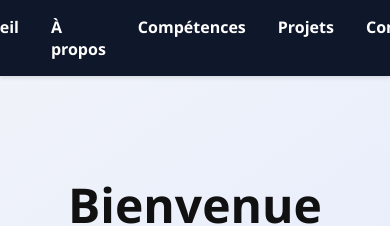
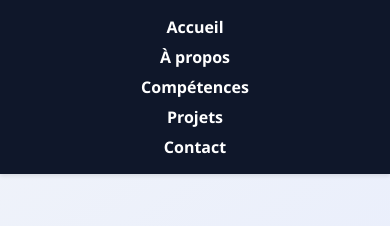
Before and after one commit to ibrahimacamara335/mon-portfolio, a Next.js app: page / in a window 390 px wide. Shown: the top 226 px of the page. Built offline with nearby package versions, Linux system fonts and the light colour scheme.

Commit message:
Appliquer du CSS responsive avec media queries

```diff
--- a/styles/Header.module.css
+++ b/styles/Header.module.css
@@ -22,3 +22,17 @@
   .nav a:hover {
     color: #38bdf8;
   }
+  .nav {
+    display: flex;
+    gap: 1rem;
+    justify-content: center;
+    flex-wrap: wrap;
+  }
+
+  @media screen and (max-width: 600px) {
+    .nav {
+      flex-direction: column;
+      align-items: center;
+      gap: 0.5rem;
+    }
+  }
```
